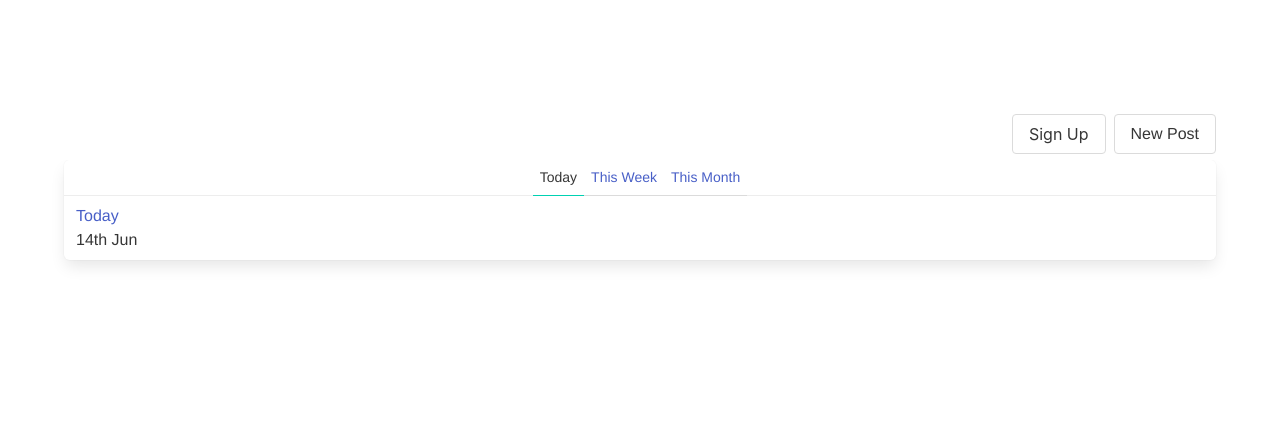
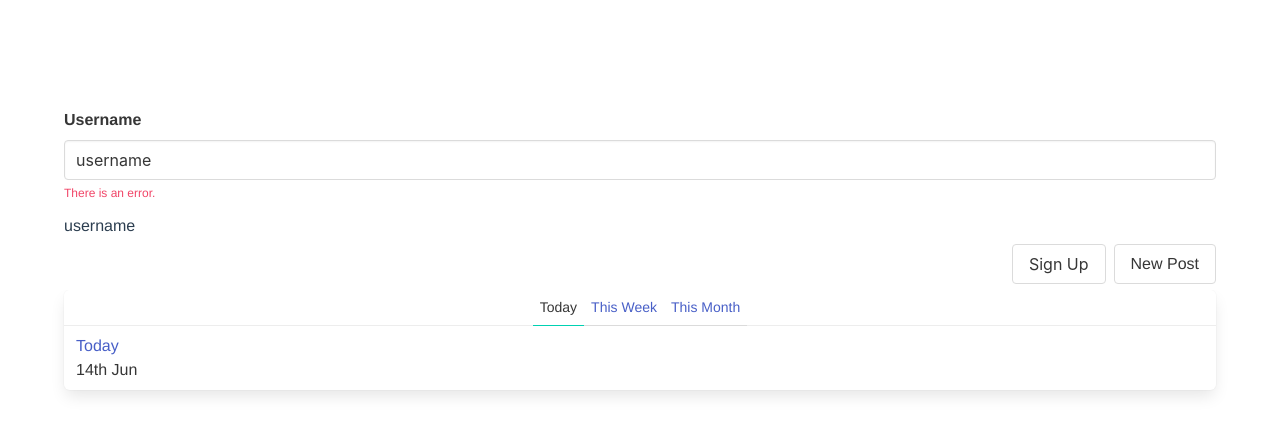
Before and after one commit to lmiller1990/vuejs-composition-api-course, a Vue app: page / in a window 1280 px wide. Shown: the top 434 px of the page. Built offline with nearby package versions, Linux system fonts and the light colour scheme.

Commit message:
form input

```diff
--- a/src/App.vue
+++ b/src/App.vue
@@ -14,6 +14,13 @@
 
   <section class="section">
     <div class="container">
+      <form-input
+        v-model="username"
+        name="Username"
+        type="text"
+        error="There is an error."
+      />
+      {{ username }}
       <navbar />
       <router-view />
     </div>
@@ -21,18 +28,21 @@
 </template>
 
 <script lang="ts">
-import { computed, defineComponent } from 'vue';
+import { computed, defineComponent, ref } from 'vue';
 import Navbar from './components/Navbar.vue'
+import FormInput from './components/FormInput.vue'
 import { useModal } from './useModal'
 
 export default defineComponent({
   name: 'App',
   components: {
-    Navbar
+    Navbar,
+    FormInput
   },
 
   setup() {
     const modal = useModal()
+    const username = ref('username')
 
     const style = computed(() => {
       return {
@@ -41,6 +51,7 @@
     })
 
     return {
+      username,
       style,
       hide: () => {
         modal.hideModal()
--- a/src/components/FormInput.vue
+++ b/src/components/FormInput.vue
@@ -1,5 +1,15 @@
 <template>
   <div class="field">
+    <label class="label" :name="name">{{ name }}</label>
+    <div class="control">
+      <input
+        class="input"
+        :type="type"
+        v-model="modelValue"
+        @input="handleInput"
+      />
+    </div>
+    <p class="is-danger help">{{ error }}</p>
   </div>
 </template>
 
@@ -7,7 +17,31 @@
 import { defineComponent } from 'vue'
 
 export default defineComponent({
+  props: {
+    name: {
+      type: String,
+      required: true
+    },
+    type: {
+      type: String,
+      default: 'text'
+    },
+    modelValue: {
+      type: String,
+      required: true
+    },
+    error: {
+      type: String,
+    }
+  },
   setup (props, ctx) {
+    const handleInput = (e: Event) => {
+      ctx.emit('update:modelValue', (e.target as HTMLInputElement).value)
+    }
+
+    return {
+      handleInput
+    }
   }
 })
 </script>
```
